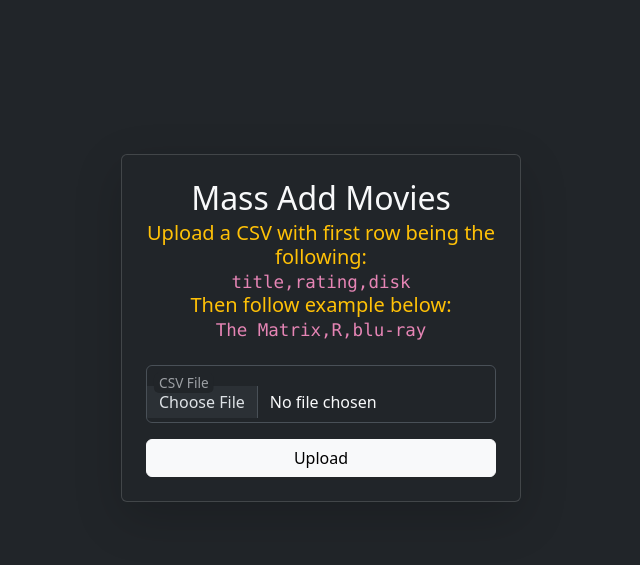
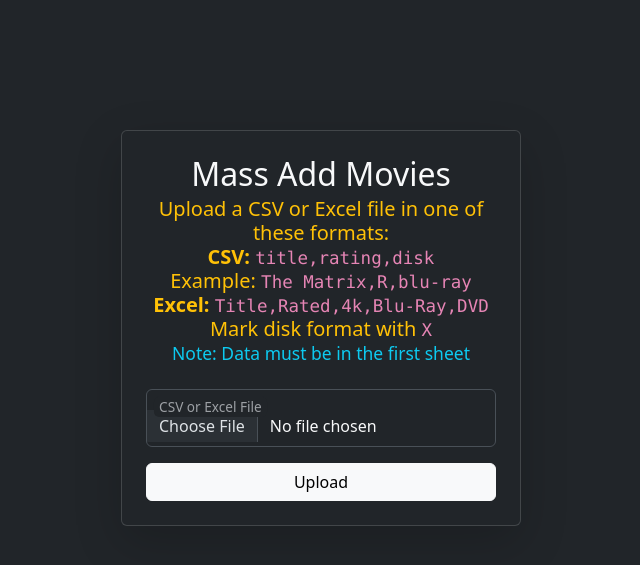
Before and after one commit to Stephen-Steyaert-Projects/steyaertsite, a Django app: page /movies/add/mass/ in a window 1280 px wide. Shown: the part 56-621 px from the top of the page, without its empty margins (319-959 px from the left). Run offline with Django 5.2, Linux system fonts and the light colour scheme; the visitor is signed in with stand-in values (Sample User, id 1).

Commit message:
Add support for Excel Files for Mass Add

```diff
--- a/pyproject.toml
+++ b/pyproject.toml
@@ -6,6 +6,7 @@ readme = "README.md"
 requires-python = ">=3.10"
 dependencies = [
     "django>=5.2.3",
+    "openpyxl>=3.1.5",
 ]
 
 [dependency-groups]
--- a/steyaertsite/moviedb/templates/base.html
+++ b/steyaertsite/moviedb/templates/base.html
@@ -19,10 +19,14 @@
     <meta name="twitter:title" content="{% block twitter_title %}Steyaert Movie Database{% endblock %}">
     <meta name="twitter:description" content="{% block twitter_description %}Browse the Steyaert family movie collection.{% endblock %}">
 
+    <link rel="preconnect" href="https://cdn.jsdelivr.net" crossorigin>
     <link href="https://cdn.jsdelivr.net/npm/bootstrap@5.3.5/dist/css/bootstrap.min.css" rel="stylesheet" integrity="sha384-SgOJa3DmI69IUzQ2PVdRZhwQ+dy64/BUtbMJw1MZ8t5HZApcHrRKUc4W0kG879m7" crossorigin="anonymous">
     <link rel="icon" type="image/png" href="{% static 'smdb.png' %}">
     {% block metaLinks %}{% endblock %}
     <title>{% block title %}Title{% endblock %} | Steyaert Movie Database</title>
+    <script defer src="https://cdn.jsdelivr.net/npm/bootstrap@5.3.5/dist/js/bootstrap.bundle.min.js" integrity="sha384-k6d4wzSIapyDyv1kpU366/PK5hCdSbCRGRCMv+eplOQJWyd1fbcAu9OCUj5zNLiq" crossorigin="anonymous"></script>
+    <script defer src="{% static 'js/moviedb.js' %}"></script>
+    <script defer src="{% block scripts %}{% endblock %}"></script>
     <style>
         /* Override Bootstrap's default teal links in dark mode */
         a {
@@ -123,8 +127,5 @@
     <div class="container mt-4">
             {% block content %}{% endblock %}
     </div>
-    <script src="https://cdn.jsdelivr.net/npm/bootstrap@5.3.5/dist/js/bootstrap.bundle.min.js" integrity="sha384-k6d4wzSIapyDyv1kpU366/PK5hCdSbCRGRCMv+eplOQJWyd1fbcAu9OCUj5zNLiq" crossorigin="anonymous"></script>
-    <script src="{% static 'js/moviedb.js' %}"></script>
-    {% block scripts %}{% endblock %}
 </body>
 </html>
--- a/steyaertsite/moviedb/templates/moviedb/mass_add.html
+++ b/steyaertsite/moviedb/templates/moviedb/mass_add.html
@@ -10,16 +10,19 @@
   <div class="card bg-dark text-light shadow-lg p-4 w-100" style="max-width: 400px;">
     <h2 class="text-center mb-1">Mass Add Movies</h2>
     <h5 class="text-center mb-4 text-warning">
-      Upload a CSV with first row being the following: <br/>
-      <code>title,rating,disk</code><br/>
-       Then follow example below: <br/><code>The Matrix,R,blu-ray</code>
+      Upload a CSV or Excel file in one of these formats:<br/>
+      <strong>CSV:</strong> <code>title,rating,disk</code><br/>
+      Example: <code>The Matrix,R,blu-ray</code><br/>
+      <strong>Excel:</strong> <code>Title,Rated,4k,Blu-Ray,DVD</code><br/>
+      Mark disk format with <code>X</code><br/>
+      <small class="text-info">Note: Data must be in the first sheet</small>
     </h5>
 
     <form method="post" enctype="multipart/form-data" novalidate>
       {% csrf_token %}
       <div class="form-floating mb-3">
-        <input type="file" name="csv_file" accept=".csv" required class="form-control bg-dark text-light" id="csvFileInput">
-        <label for="csvFileInput">CSV File</label>
+        <input type="file" name="csv_file" accept=".csv,.xlsx" required class="form-control bg-dark text-light" id="csvFileInput">
+        <label for="csvFileInput">CSV or Excel File</label>
       </div>
       <button type="submit" class="btn btn-light w-100">Upload</button>
     </form>
--- a/steyaertsite/moviedb/views.py
+++ b/steyaertsite/moviedb/views.py
@@ -6,6 +6,7 @@ from .models import Movie
 from django.contrib import messages
 import csv
 import io
+from openpyxl import load_workbook
 
 
 def index(request):
@@ -246,18 +247,14 @@ def is_admin(user):
 @user_passes_test(is_admin)
 def add_mass_movies(request):
     if request.method == "POST" and request.FILES.get("csv_file"):
-        csv_file = request.FILES["csv_file"]
+        uploaded_file = request.FILES["csv_file"]
+        file_name = uploaded_file.name.lower()
 
-        if not csv_file.name.endswith(".csv"):
-            messages.error(request, "Please upload a valid .csv file.")
+        if not (file_name.endswith(".csv") or file_name.endswith(".xlsx")):
+            messages.error(request, "Please upload a valid .csv or .xlsx file.")
             return redirect("add_mass_movies")
 
         try:
-            decoded_file = csv_file.read().decode("utf-8")
-            io_string = io.StringIO(decoded_file)
-            reader = csv.reader(io_string)
-            next(reader)  # Skip header row
-
             valid_ratings = {
                 choice[0].upper() for choice in Movie._meta.get_field("rating").choices
             }
@@ -265,15 +262,65 @@ def add_mass_movies(request):
                 choice[0].lower() for choice in Movie._meta.get_field("disk").choices
             }
 
+            rows = []
+            if file_name.endswith(".csv"):
+                raw_data = uploaded_file.read()
+                # Try UTF-8 with BOM first (Excel on Windows), then UTF-8, then fallback to latin-1
+                try:
+                    decoded_file = raw_data.decode("utf-8-sig")
+                except UnicodeDecodeError:
+                    try:
+                        decoded_file = raw_data.decode("utf-8")
+                    except UnicodeDecodeError:
+                        decoded_file = raw_data.decode("latin-1")
+                io_string = io.StringIO(decoded_file)
+                reader = csv.reader(io_string)
+                next(reader)  # Skip header row
+                rows = list(reader)
+            elif file_name.endswith(".xlsx"):
+                workbook = load_workbook(uploaded_file)
+                # Always use the first sheet
+                sheet = workbook.worksheets[0]
+                rows = list(sheet.iter_rows(min_row=2, values_only=True))
+
             count = 0
-            for row in reader:
-                if len(row) != 3:
-                    messages.warning(request, f"Skipping invalid row: {row}")
+            for row in rows:
+                if not row:
                     continue
 
-                title, rating, disk = [item.strip() for item in row]
+                # Handle both formats: 3-column (title,rating,disk) or 5-column (title,rated,4k,blu-ray,dvd)
+                if len(row) == 5:
+                    # Excel format: Title, Rated, 4k, Blu-Ray, DVD
+                    title = str(row[0]).strip() if row[0] else ""
+                    rating = str(row[1]).strip() if row[1] else ""
+
+                    # Check which disk format has an X
+                    disk = None
+                    if row[2] and str(row[2]).strip().upper() == "X":
+                        disk = "4k"
+                    elif row[3] and str(row[3]).strip().upper() == "X":
+                        disk = "blu-ray"
+                    elif row[4] and str(row[4]).strip().upper() == "X":
+                        disk = "dvd"
+
+                    if not disk:
+                        messages.warning(request, f"Skipping row with no disk format marked: {title}")
+                        continue
+
+                elif len(row) == 3:
+                    # CSV format: title, rating, disk
+                    title, rating, disk = [str(item).strip() if item else "" for item in row]
+                    disk = disk.lower()
+                else:
+                    messages.warning(request, f"Skipping invalid row (expected 3 or 5 columns): {row}")
+                    continue
+
+                if not title or not rating:
+                    messages.warning(request, f"Skipping row with empty values: {row}")
+                    continue
+
                 rating = rating.upper()
-                disk = disk.lower()
+
                 if Movie.objects.filter(title=title, rating=rating, disk=disk).exists():
                     messages.info(
                         request, f"Skipping duplicate movie: {title} ({rating}, {disk})"
--- a/steyaertsite/requirements.txt
+++ b/steyaertsite/requirements.txt
@@ -1,6 +1,7 @@
 asgiref==3.8.1
 django==5.2.3
 gunicorn==23.0.0
+openpyxl==3.1.5
 packaging==25.0
 psycopg2-binary==2.9.10
 python-dotenv==1.1.0
```
Also changed, not shown: steyaertsite/moviedb/templates/moviedb/base_movies.html (+4 -3 lines), 1 other file.
